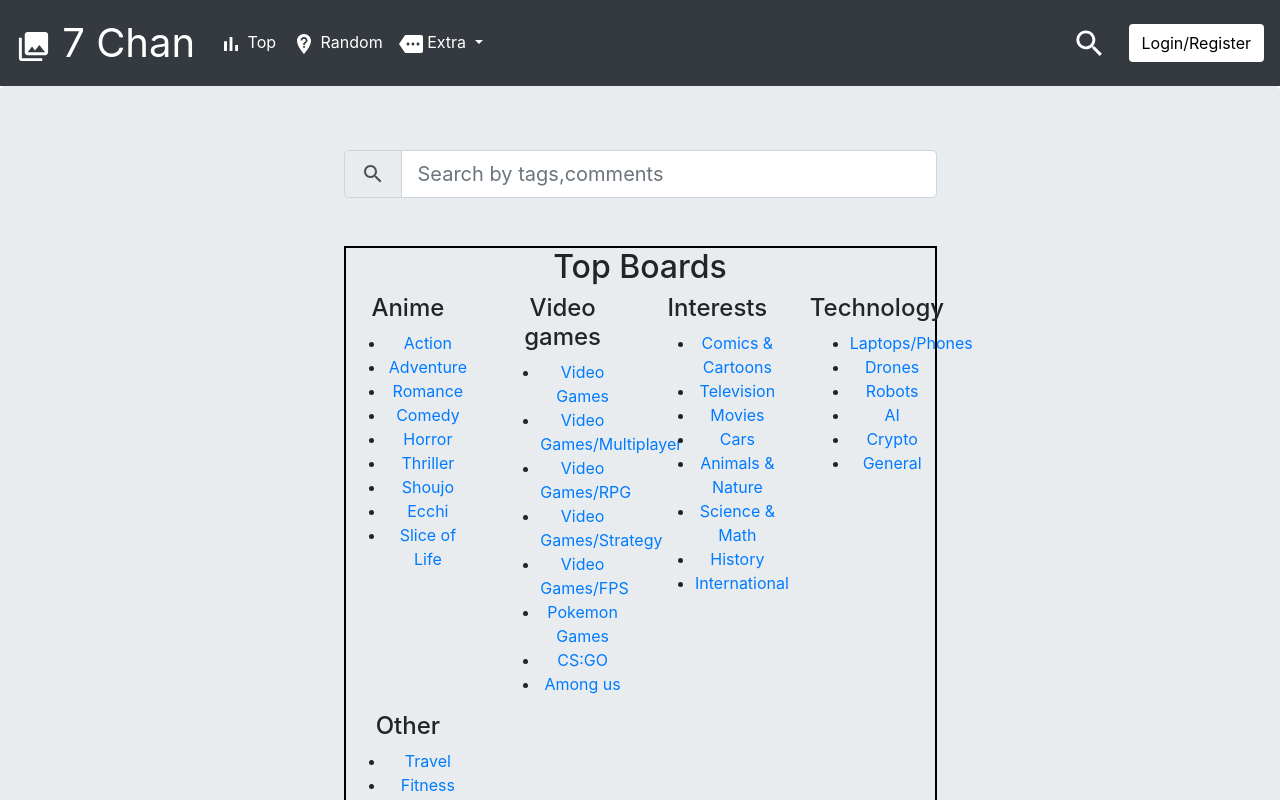
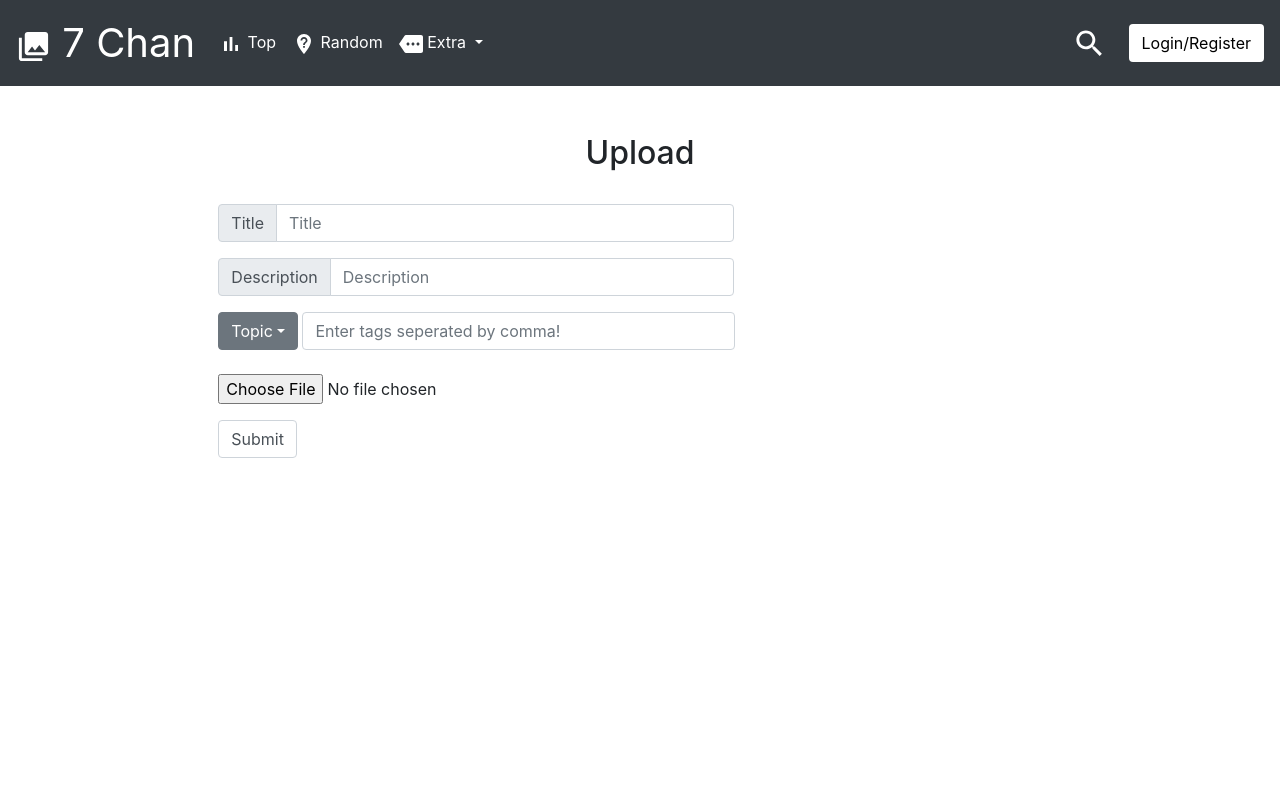
Before and after one commit to ThunderGod77/imgStoreFrontend, a React (Create React App) app: page /upload in a window 1280 px wide. Shown: the top 800 px of the page. Built offline with nearby package versions, Linux system fonts and the light colour scheme.

Commit message:
upload improvement

```diff
--- a/src/App.js
+++ b/src/App.js
@@ -5,7 +5,7 @@ import { BrowserRouter, Switch, Route } from "react-router-dom";
 import NavBar from "./Components/NavBar.js";
 import Registration from "./Components/Registration";
 import Home from "./Components/Home.js";
-
+import Upload from "./Components/Upload";
 import TheContext from "./TheContext";
 import { useImmerReducer } from "immer-reducer";
 
@@ -51,45 +51,14 @@ function App() {
           <NavBar />
 
           <Switch>
-            <Route path={"/"}>
-              <Home />
-            </Route>
             <Route path={"/upload"} exact="exact">
-              <form onSubmit={imgSubmit}>
-                <p>
-                  <input
-                    type="text"
-                    placeholder="Title"
-                    id="title"
-                    value={title}
-                    onChange={changeTitle}
-                    required="required"
-                  />
-                </p>
-                <p>
-                  <input
-                    type="text"
-                    placeholder="Content"
-                    id="content"
-                    value={content}
-                    onChange={changeContent}
-                    required="required"
-                  />
-                </p>
-                <p>
-                  <input
-                    type="file"
-                    id="image"
-                    accept="image/png, image/jpeg"
-                    onChange={changeImage}
-                    required="required"
-                  />
-                </p>
-                <input type="submit" />
-              </form>
+              <Upload />
             </Route>
             <Route path={"/register"} exact={"exact"}>
               <Registration />
+            </Route>
+            <Route path={"/"}>
+              <Home />
             </Route>
           </Switch>
         </BrowserRouter>
--- /dev/null
+++ b/src/Components/Upload.js
@@ -0,0 +1,207 @@
+import React, { useState, useContext } from "react";
+import { Link } from "react-router-dom";
+import Axios from "axios";
+
+import SearchIcon from "@material-ui/icons/Search";
+import {
+  Jumbotron,
+  InputGroup,
+  InputGroupAddon,
+  InputGroupText,
+  Input,
+  Col,
+  Row,
+  Button,
+  Alert,
+  InputGroupButtonDropdown,
+  DropdownItem,
+  DropdownMenu,
+  DropdownToggle,
+} from "reactstrap";
+import TheContext from "./../TheContext";
+
+function Upload() {
+  const [visible, setVisible] = useState(true);
+
+  const onDismiss = () => setVisible(false);
+
+  const [dropdownOpen, setDropdownOpen] = useState(false);
+  const [err, setErr] = useState("");
+  const [showErr, setShowErr] = useState(false);
+  const toggleDropDown = () => setDropdownOpen(!dropdownOpen);
+  const [title, updateTitle] = useState("");
+  const [content, updateContent] = useState("");
+  const [image, updateImage] = useState(null);
+  const changeTitle = (e) => {
+    updateTitle(e.target.value);
+  };
+  const changeContent = (e) => {
+    updateContent(e.target.value);
+  };
+  const changeImage = (e) => {
+    updateImage(e.target.files[0]);
+  };
+  const [tags, setTags] = useState("");
+  const [topicValue, setTopicValue] = useState("Topic");
+  const updateTags = (e) => {
+    setTags(e.target.value);
+  };
+  const url = "http://localhost:3000/upload";
+  const imgSubmit = async (e) => {
+    e.preventDefault();
+    if (
+      title === "" ||
+      content === "" ||
+      tags === "" ||
+      topicValue === "Topic"
+    ) {
+      setErr("Please fill all the Values.");
+      setVisible(true);
+      setShowErr(true);
+      return;
+    }
+    let form = new FormData();
+    form.append("lol", image);
+    form.append("foo", "bar");
+    form.append("name", title);
+    form.append("description", content);
+    form.append("tags", tags);
+    form.append("topic", topicValue);
+
+    const response = await Axios.post(url, form);
+    console.log(response);
+  };
+
+  return (
+    <>
+      <br />
+      <br />
+      <h2>Upload</h2>
+      <br />
+      <Row>
+        <Col
+          xs="12"
+          md={{ size: "6", offset: "3" }}
+          lg={{ size: "5", offset: "2" }}
+        >
+          <form onSubmit={imgSubmit}>
+            <p>
+              <InputGroup>
+                <InputGroupAddon addonType="prepend">
+                  <InputGroupText>Title</InputGroupText>
+                </InputGroupAddon>
+                <Input
+                  placeholder="Title"
+                  value={title}
+                  onChange={changeTitle}
+                  required="required"
+                />
+              </InputGroup>
+            </p>
+
+            <p>
+              <InputGroup>
+                <InputGroupAddon addonType="prepend">
+                  <InputGroupText>Description</InputGroupText>
+                </InputGroupAddon>
+                <Input
+                  placeholder="Description"
+                  value={content}
+                  onChange={changeContent}
+                  required="required"
+                />
+              </InputGroup>
+            </p>
+            <InputGroupButtonDropdown
+              addonType="prepend"
+              isOpen={dropdownOpen}
+              toggle={toggleDropDown}
+            >
+              <DropdownToggle caret value={topicValue}>
+                {topicValue}
+              </DropdownToggle>
+              <DropdownMenu>
+                <DropdownItem
+                  onClick={() => {
+                    setTopicValue("Anime");
+                  }}
+                >
+                  Anime
+                </DropdownItem>
+                <DropdownItem
+                  onClick={() => {
+                    setTopicValue("VideoGames");
+                  }}
+                >
+                  Video Games
+                </DropdownItem>
+                <DropdownItem
+                  onClick={() => {
+                    setTopicValue("Interests");
+                  }}
+                >
+                  Interests
+                </DropdownItem>
+                <DropdownItem
+                  onClick={() => {
+                    setTopicValue("Technology");
+                  }}
+                >
+                  Technology
+                </DropdownItem>
+                <DropdownItem
+                  onClick={() => {
+                    setTopicValue("Others");
+                  }}
+                >
+                  Others
+                </DropdownItem>
+              </DropdownMenu>
+              &nbsp;
+              <Input
+                value={tags}
+                placeholder={"Enter tags seperated by comma!"}
+                onChange={updateTags}
+              />
+            </InputGroupButtonDropdown>
+            <br />
+            <InputGroup>
+              <p>
+                <input
+                  type="file"
+                  id="image"
+                  accept="image/png, image/jpeg"
+                  onChange={changeImage}
+                  required="required"
+                />
+              </p>
+            </InputGroup>
+            <InputGroup>
+              <Row>
+                <Col
+                  xs={{ size: "12" }}
+                  md={{ size: "12" }}
+                  lg={{ size: "12" }}
+                >
+                  <Input type="submit">Upload</Input>
+                </Col>
+              </Row>
+            </InputGroup>
+            <br />
+            <Row>
+              <Col xs={{ size: "10" }} md={{ size: "10" }} lg={{ size: "9" }}>
+                {showErr && (
+                  <Alert color="danger" isOpen={visible} toggle={onDismiss}>
+                    {err}
+                  </Alert>
+                )}
+              </Col>
+            </Row>
+          </form>
+        </Col>
+      </Row>
+    </>
+  );
+}
+
+export default Upload;
```
Also changed, not shown: 1 other file (tests, documents, lock files or other folders).
